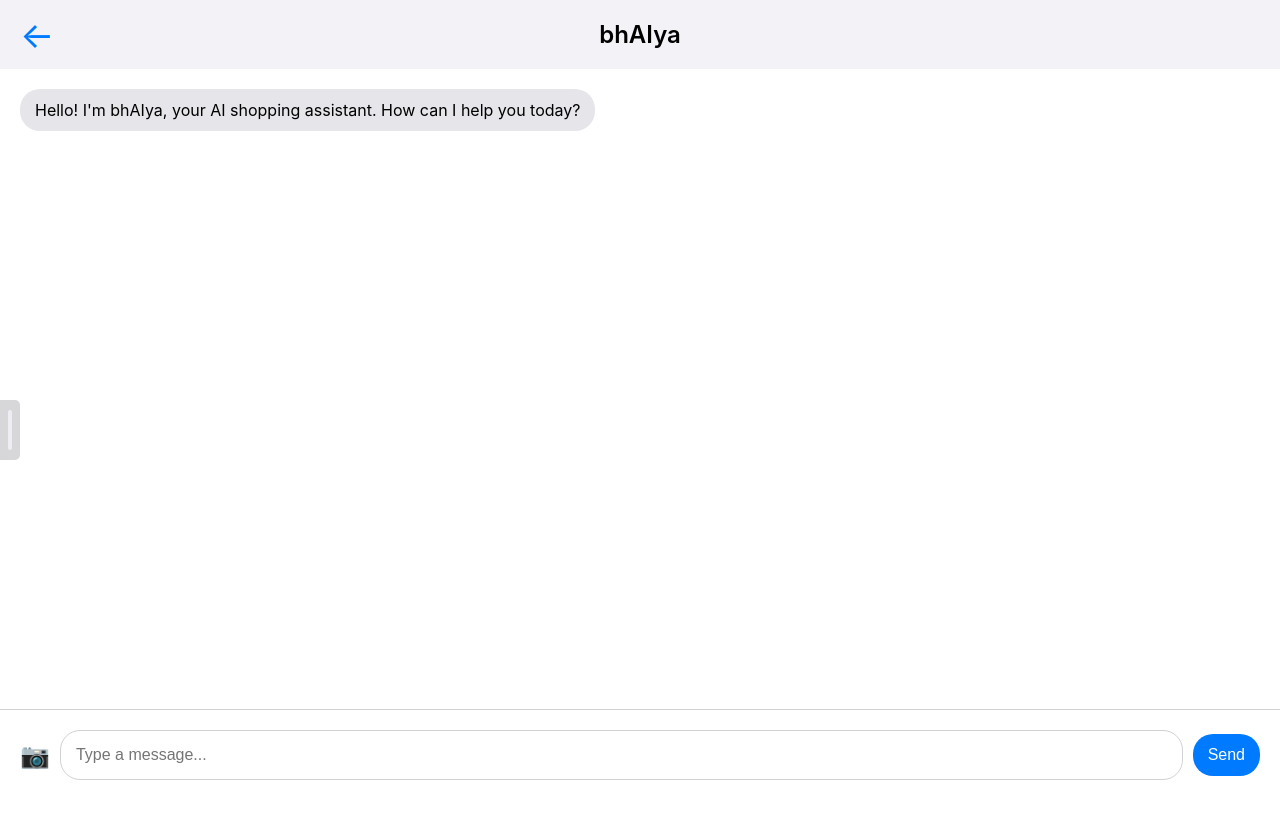
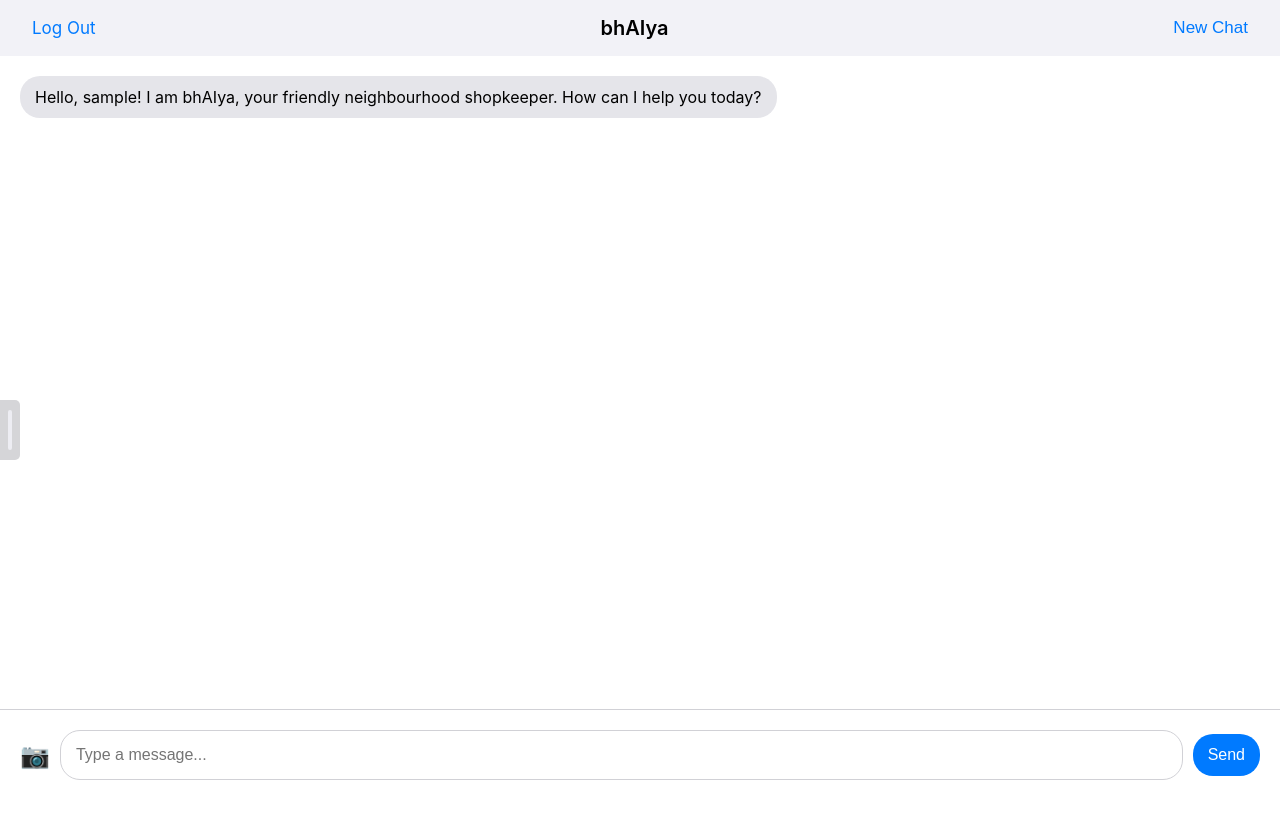
Before and after one commit to ngv-sama/Bhaiya, a Flask app: page /index in a window 1280 px wide. Run offline with Flask 3, Linux system fonts and the light colour scheme; the visitor is signed in with stand-in values (Sample User, id 1).

Commit message:
Chat History Functional, saving in local storage and not in backend. Further changes to be made. Stable UI.

```diff
--- a/bhAIya-remastered/server.py
+++ b/bhAIya-remastered/server.py
@@ -21,6 +21,20 @@ BACKEND_URL = os.getenv("BACKEND_URL_SERVER")
 cred = credentials.Certificate("bhaiya-ee84c-firebase-adminsdk-w4fz2-15489a0102.json")
 firebase_admin.initialize_app(cred)
 
+# File to store chat history
+CHAT_HISTORY_FILE = 'chat_history.json'
+
+def load_chat_history():
+    if os.path.exists(CHAT_HISTORY_FILE):
+        with open(CHAT_HISTORY_FILE, 'r') as f:
+            return json.load(f)
+    return {}
+
+def save_chat_history(chat_history):
+    with open(CHAT_HISTORY_FILE, 'w') as f:
+        json.dump(chat_history, f)
+
+chat_history = load_chat_history()
 
 @app.route('/')
 def login():
@@ -38,7 +52,6 @@ def verify_token():
         session['email'] = email
         session['uuid'] = hashlib.sha256(email.encode()).hexdigest()
         session['username'] = email.split('@')[0]
-        session['chat_history'] = []
         return jsonify({"success": True}), 200
     except auth.InvalidIdTokenError:
         return jsonify({"error": "Invalid token"}), 400
@@ -56,9 +69,7 @@ def handle_login():
         session['email'] = email
         session['username'] = username
         session['uuid'] = hashlib.sha256(username.encode()).hexdigest()
-        session['chat_history'] = []
         logging.info(f"User {username} logged in")
-        logging.info(f"Chat History Initialized  to: {session['chat_history']}")
         if user_type == 'user':
             return redirect(url_for('index'))
         else:
@@ -78,8 +89,6 @@ def get_profile():
 
 @app.route('/logout')
 def logout():
-    if 'chat_history' in session and session['chat_history']:
-        save_chat_history()
     session.clear()
     return redirect(url_for('login'))
 
@@ -125,11 +134,6 @@ def get_recommendations():
 
         if response.ok:
             result = response.json()
-            # Save the user's question and the assistant's response
-            session['chat_history'].append({
-                'user': data,
-                'assistant': result
-            })
             return jsonify(result)
         else:
             return jsonify({"error": f"FastAPI error: {response.text}"}), 500
@@ -153,54 +157,37 @@ def item_page(item_id):
     }
     return render_template('item.html', item=item_details)
 
-@app.route('/save_chat_history', methods=['GET'])
+@app.route('/save_chat_history', methods=['POST'])
 def save_chat_history():
     if not session.get('logged_in'):
         return jsonify({"error": "Not logged in"}), 401
 
-    chat_history = session.get('chat_history', [])
-    if not chat_history:
-        return jsonify({"message": "No chat history to save"}), 200
+    user_uuid = session['uuid']
+    data = request.json
 
-    data = {
-        "uuid": session['uuid'],
+    chat_history[user_uuid] = {
         "email": session['email'],
-        "chat_date": datetime.now().isoformat(),
-        "chat_history": chat_history
+        "last_updated": datetime.now().isoformat(),
+        "conversations": data['conversations'],
+        "currentConversationId": data['currentConversationId']
     }
 
-    file_path ='chat_history.json'
+    save_chat_history(chat_history)
 
-    with open(file_path, 'w') as file:
-        json.dump(data, file, indent=4)
-
-    logging.info("Sending Data to Backend...", flush=True)
-
-    try:
-        response = requests.post(f"{BACKEND_URL}/chat_history", json=data)
-        if response.ok:
-            session['chat_history'] = []  # Clear the chat history after saving
-            return jsonify({"message": "Chat history saved successfully"}), 200
-        else:
-            return jsonify({"error": f"Error saving chat history: {response.text}"}), 500
-    except Exception as e:
-        print(f"Error saving chat history: {str(e)}")
-        return jsonify({"error": f"Error saving chat history: {str(e)}"}), 500
+    return jsonify({"message": "Chat history saved successfully"}), 200
 
 @app.route('/get_chat_history', methods=['GET'])
 def get_chat_history():
     if not session.get('logged_in'):
         return jsonify({"error": "Not logged in"}), 401
 
-    try:
-        response = requests.get(f"{BACKEND_URL}/chat_history/{session['uuid']}")
-        if response.ok:
-            return jsonify(response.json()), 200
-        else:
-            return jsonify({"error": f"Error fetching chat history: {response.text}"}), 500
-    except Exception as e:
-        print(f"Error fetching chat history: {str(e)}")
-        return jsonify({"error": f"Error fetching chat history: {str(e)}"}), 500
+    user_uuid = session['uuid']
+    user_history = chat_history.get(user_uuid, {})
+
+    if user_history:
+        return jsonify(user_history), 200
+    else:
+        return jsonify({"conversations": {}, "currentConversationId": None}), 200
 
 if __name__ == '__main__':
     app.run(debug=True)
--- a/bhAIya-remastered/static/css/style.css
+++ b/bhAIya-remastered/static/css/style.css
@@ -18,29 +18,61 @@ body {
     flex-direction: column;
 }
 
+
+
 header {
+    display: flex;
+    justify-content: space-between;
+    align-items: center;
     background-color: #f2f2f7;
-    padding: 20px;
-    text-align: center;
-    /* border-bottom: 1px solid #d1d1d6; */
+    padding: 10px 20px;
     position: relative;
 }
 
 header h1 {
+    flex-grow: 1;
+    text-align: center;
     margin: 0;
-    font-size: 24px;
+    font-size: 20px;
     font-weight: 600;
     color: #000;
 }
 
 .back-button {
-    position: absolute;
-    left: 20px;
-    top: 50%;
-    transform: translateY(-50%);
-    font-size: 36px;
+    font-size: 28px;
     text-decoration: none;
     color: #007aff;
+}
+
+.ios-button {
+    background-color: transparent;
+    color: #007aff;
+    border: none;
+    padding: 8px 12px;
+    border-radius: 8px;
+    font-size: 17px;
+    font-weight: 400;
+    cursor: pointer;
+    transition: background-color 0.3s;
+}
+
+.ios-button:hover {
+    background-color: rgba(0, 122, 255, 0.1);
+}
+
+@media (max-width: 480px) {
+    header h1 {
+        font-size: 16px;
+    }
+
+    .ios-button {
+        font-size: 14px;
+        padding: 6px 10px;
+    }
+
+    .back-button {
+        font-size: 24px;
+    }
 }
 
 .chat-messages {
--- a/bhAIya-remastered/static/js/main.js
+++ b/bhAIya-remastered/static/js/main.js
@@ -1,15 +1,8 @@
 window.addEventListener('beforeunload', (event) => {
     console.log('User is leaving the page');
-    fetch('/save_chat_history',{
-        method: 'GET'
-    }).then(response => response.json()).then(data=>{
-        console.log("This is the data received",data);
-        console.log("Chat history saved");
-    }).catch(error => {
-        console.error('Error:', error);
-    })
+    const data = JSON.stringify({"Status": "User is leaving the page"});
+    navigator.sendBeacon('/save_chat_history', data);
 });
-
 
 document.addEventListener('DOMContentLoaded', function() {
     const form = document.getElementById('chat-form');
@@ -17,10 +10,89 @@ document.addEventListener('DOMContentLoaded', function() {
     const userInput = document.getElementById('user-input');
     const imageUpload = document.getElementById('image-upload');
     const imagePreview = document.getElementById('image-preview');
-
-
     const username = document.getElementById('username');
     const email = document.getElementById('user-email');
+    const newChatButton = document.getElementById('new-chat-button');
+    const chatHistoryList = document.getElementById('chat-history-list');
+
+    let conversations = JSON.parse(localStorage.getItem('conversations')) || {};
+    let currentConversationId = localStorage.getItem('currentConversationId');
+
+    function createNewConversation() {
+        const conversationId = Date.now().toString();
+        conversations[conversationId] = [];
+        saveToLocalStorage();
+        return conversationId;
+    }
+
+    function switchConversation(conversationId) {
+        saveToLocalStorage();
+        saveChatToServer();
+        currentConversationId = conversationId;
+        localStorage.setItem('currentConversationId', currentConversationId);
+        loadCurrentConversation();
+    }
+
+    function loadCurrentConversation() {
+        if (!currentConversationId || !conversations[currentConversationId]) {
+            currentConversationId = createNewConversation();
+        }
+        chatMessages.innerHTML = '';
+        conversations[currentConversationId].forEach(message => {
+            addMessageToDOM(message.content, message.type, message.imageUrl);
+        });
+    }
+
+    function updateConversationsList() {
+        chatHistoryList.innerHTML = '';
+        Object.keys(conversations).forEach((conversationId) => {
+            const conversation = conversations[conversationId];
+            if (conversation.length > 0) {
+                const firstMessage = conversation.find(msg => msg.type === 'sent');
+                if (firstMessage) {
+                    const li = document.createElement('li');
+                    li.className = 'conversation-item';
+                    const date = new Date(parseInt(conversationId));
+                    const formattedDate = date.toLocaleString('en-US', {
+                        month: 'short',
+                        day: 'numeric',
+                        year: 'numeric',
+                        hour: 'numeric',
+                        minute: 'numeric'
+                    });
+                    li.innerHTML = `
+                        <div class="conversation-date">${formattedDate}</div>
+                        <div class="conversation-preview">${firstMessage.content}</div>
+                    `;
+                    li.onclick = () => switchConversation(conversationId);
+                    chatHistoryList.appendChild(li);
+                }
+            }
+        });
+    }
+
+    function saveToLocalStorage() {
+        localStorage.setItem('conversations', JSON.stringify(conversations));
+        localStorage.setItem('currentConversationId', currentConversationId);
+    }
+
+    function saveChatToServer() {
+        const data = {
+            conversations: conversations,
+            currentConversationId: currentConversationId
+        };
+
+        fetch('/save_chat_history', {
+            method: 'POST',
+            headers: {
+                'Content-Type': 'application/json',
+            },
+            body: JSON.stringify(data)
+        })
+        .then(response => response.json())
+        .then(data => console.log('Chat history saved:', data))
+        .catch(error => console.error('Error saving chat history:', error));
+    }
 
     function fetchUserProfile() {
         fetch('/get_profile')
@@ -29,106 +101,24 @@ document.addEventListener('DOMContentLoaded', function() {
             console.log("Received data:", data);
             username.textContent = data.username;
             email.textContent = data.email;
+            if (conversations[currentConversationId].length === 0) {
+                addMessage(`Hello, ${username.textContent}! I am bhAIya, your friendly neighbourhood shopkeeper. How can I help you today?`, 'received');
+            }
         })
         .catch(error => {
             console.error('Error:', error);
         });
-
     }
 
-    const sideDrawer = document.getElementById('sideDrawer');
-    const drawerHandle = document.getElementById('drawerHandle');
-    let isDragging = false;
-    let isHandleActive = false;
-    let startX, startLeft;
-    let longPressTimer;
-    const longPressDuration = 300; // milliseconds
-
-    // Initialize the drawer on the right side
-    sideDrawer.classList.add('left');
-
-    function openDrawer() {
-        sideDrawer.classList.add('open');
-        fetchUserProfile();
-        fetchChatHistory();
-    }
-
-    function closeDrawer() {
-        sideDrawer.classList.remove('open');
-    }
-
-    function toggleDrawer() {
-        sideDrawer.classList.toggle('open');
-        if (sideDrawer.classList.contains('open')) {
-            fetchUserProfile();
-            fetchChatHistory();
+    function addMessage(content, type, imageUrl = null) {
+        addMessageToDOM(content, type, imageUrl);
+        if (currentConversationId) {
+            conversations[currentConversationId].push({ content, type, imageUrl, timestamp: Date.now });
+            saveToLocalStorage();
         }
     }
 
-    drawerHandle.addEventListener('mousedown', startLongPress);
-    drawerHandle.addEventListener('touchstart', startLongPress);
-
-    document.addEventListener('mousemove', drag);
-    document.addEventListener('touchmove', drag);
-
-    document.addEventListener('mouseup', endDrag);
-    document.addEventListener('touchend', endDrag);
-
-    // Toggle drawer when clicking the handle
-    drawerHandle.addEventListener('click', () => {
-        toggleDrawer();
-    });
-
-    function startLongPress(e) {
-        e.preventDefault(); // Prevent default behavior
-        isHandleActive = true; // Indicate that the handle was the initial target
-        startX = e.type.includes('mouse') ? e.clientX : e.touches[0].clientX;
-        startLeft = sideDrawer.offsetLeft;
-
-        longPressTimer = setTimeout(() => {
-            isDragging = true;
-            sideDrawer.classList.add('dragging');
-        }, longPressDuration);
-    }
-
-    function drag(e) {
-        if (!isDragging) return;
-
-        const currentX = e.type.includes('mouse') ? e.clientX : e.touches[0].clientX;
-        const diffX = currentX - startX;
-        const newLeft = startLeft + diffX;
-
-        if (newLeft > window.innerWidth / 2) {
-            sideDrawer.style.left = '';
-            sideDrawer.style.right = '0';
-            sideDrawer.classList.remove('left');
-            sideDrawer.classList.add('right');
-        } else {
-            sideDrawer.style.right = '';
-            sideDrawer.style.left = '0';
-            sideDrawer.classList.remove('right');
-            sideDrawer.classList.add('left');
-        }
-
-        openDrawer();
-    }
-
-    function endDrag(e) {
-        clearTimeout(longPressTimer);
-
-        if (isDragging) {
-            isDragging = false;
-            sideDrawer.classList.remove('dragging');
-        }
-
-        // Reset the handle active state
-        isHandleActive = false;
-    }
-
-
-
-
-    function addMessage(content, type, imageUrl = null) {
+    function addMessageToDOM(content, type, imageUrl = null) {
         const messageDiv = document.createElement('div');
         messageDiv.className = `message ${type}`;
         let messageContent = `<p>${content}</p>`;
@@ -220,12 +210,112 @@ document.addEventListener('DOMContentLoaded', function() {
                     responseHTML = 'Sorry, I couldn\'t find any recommendations.';
                 }
                 addMessage(responseHTML, 'received');
+                saveChatToServer();
             })
             .catch(error => {
                 console.error('Error:', error);
                 removeTypingIndicator(typingIndicator);
                 addMessage('Sorry, there was an error processing your request.', 'received');
+                saveChatToServer();
             });
         }
     });
+
+    newChatButton.addEventListener('click', function() {
+        saveChatToServer();
+        switchConversation(createNewConversation());
+        fetchUserProfile(); // This will add the initial greeting message
+    });
+
+    // Sidebar functionality
+    const sideDrawer = document.getElementById('sideDrawer');
+    const drawerHandle = document.getElementById('drawerHandle');
+    let isDragging = false;
+    let isHandleActive = false;
+    let startX, startLeft;
+    let longPressTimer;
+    const longPressDuration = 300; // milliseconds
+
+    // Initialize the drawer on the right side
+    sideDrawer.classList.add('left');
+
+    function openDrawer() {
+        sideDrawer.classList.add('open');
+    }
+
+    function closeDrawer() {
+        sideDrawer.classList.remove('open');
+    }
+
+    function toggleDrawer() {
+        sideDrawer.classList.toggle('open');
+    }
+
+    drawerHandle.addEventListener('mousedown', startLongPress);
+    drawerHandle.addEventListener('touchstart', startLongPress);
+
+    document.addEventListener('mousemove', drag);
+    document.addEventListener('touchmove', drag);
+
+    document.addEventListener('mouseup', endDrag);
+    document.addEventListener('touchend', endDrag);
+
+    // Toggle drawer when clicking the handle
+    drawerHandle.addEventListener('click', () => {
+        toggleDrawer();
+    });
+
+    function startLongPress(e) {
+        e.preventDefault(); // Prevent default behavior
+        isHandleActive = true; // Indicate that the handle was the initial target
+        startX = e.type.includes('mouse') ? e.clientX : e.touches[0].clientX;
+        startLeft = sideDrawer.offsetLeft;
+
+        longPressTimer = setTimeout(() => {
+            isDragging = true;
+            sideDrawer.classList.add('dragging');
+        }, longPressDuration);
+    }
+
+    function drag(e) {
+        if (!isDragging) return;
+
+        const currentX = e.type.includes('mouse') ? e.clientX : e.touches[0].clientX;
+        const diffX = currentX - startX;
+        const newLeft = startLeft + diffX;
+
+        if (newLeft > window.innerWidth / 2) {
+            sideDrawer.style.left = '';
+            sideDrawer.style.right = '0';
+            sideDrawer.classList.remove('left');
+            sideDrawer.classList.add('right');
+        } else {
+            sideDrawer.style.right = '';
+            sideDrawer.style.left = '0';
+            sideDrawer.classList.remove('right');
+            sideDrawer.classList.add('left');
+        }
+
+        openDrawer();
+    }
+
+    function endDrag(e) {
+        clearTimeout(longPressTimer);
+
+        if (isDragging) {
+            isDragging = false;
+            sideDrawer.classList.remove('dragging');
+        }
+
+        // Reset the handle active state
+        isHandleActive = false;
+    }
+
+    // Initialize
+    if (!currentConversationId) {
+        currentConversationId = createNewConversation();
+    }
+    loadCurrentConversation();
+    updateConversationsList();
+    fetchUserProfile();
 });
--- a/bhAIya-remastered/templates/index.html
+++ b/bhAIya-remastered/templates/index.html
@@ -9,8 +9,9 @@
 <body>
     <div class="chat-container">
         <header>
-            <a href="{{ url_for('login') }}" class="back-button">&#8592;</a>
+            <a href="{{ url_for('login') }}" class="ios-button" style="text-decoration: none;">Log Out</a>
             <h1>bhAIya</h1>
+            <button id="new-chat-button" class="ios-button">New Chat</button>
         </header>
         <div class="chat-messages" id="chat-messages">
             <div class="message received">
@@ -36,8 +37,8 @@
             <h2>Welcome</h2>
             <p>Username: <span id="username"></span></p>
             <p>Email: <span id="user-email"></span></p>
-            <h3>Recent Suggestions</h3>
-            <ul id="chat-history-list"></ul>
+            <h3>Recent Searches</h3>
+            <ul id="chat-history-list" class="conversation-list"></ul>
         </div>
     </div>
     </div>
```
Also changed, not shown: other parts of bhAIya-remastered/static/css/style.css (+34 -1 lines).
